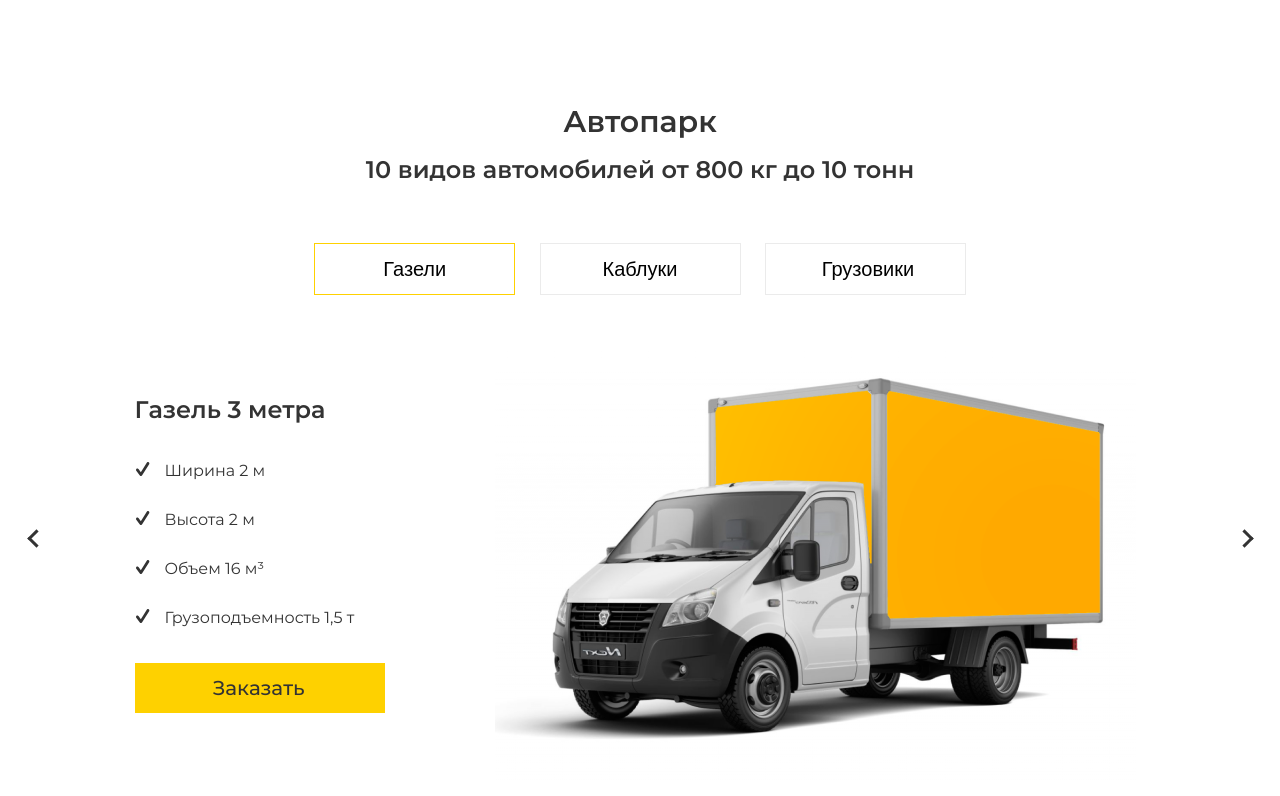
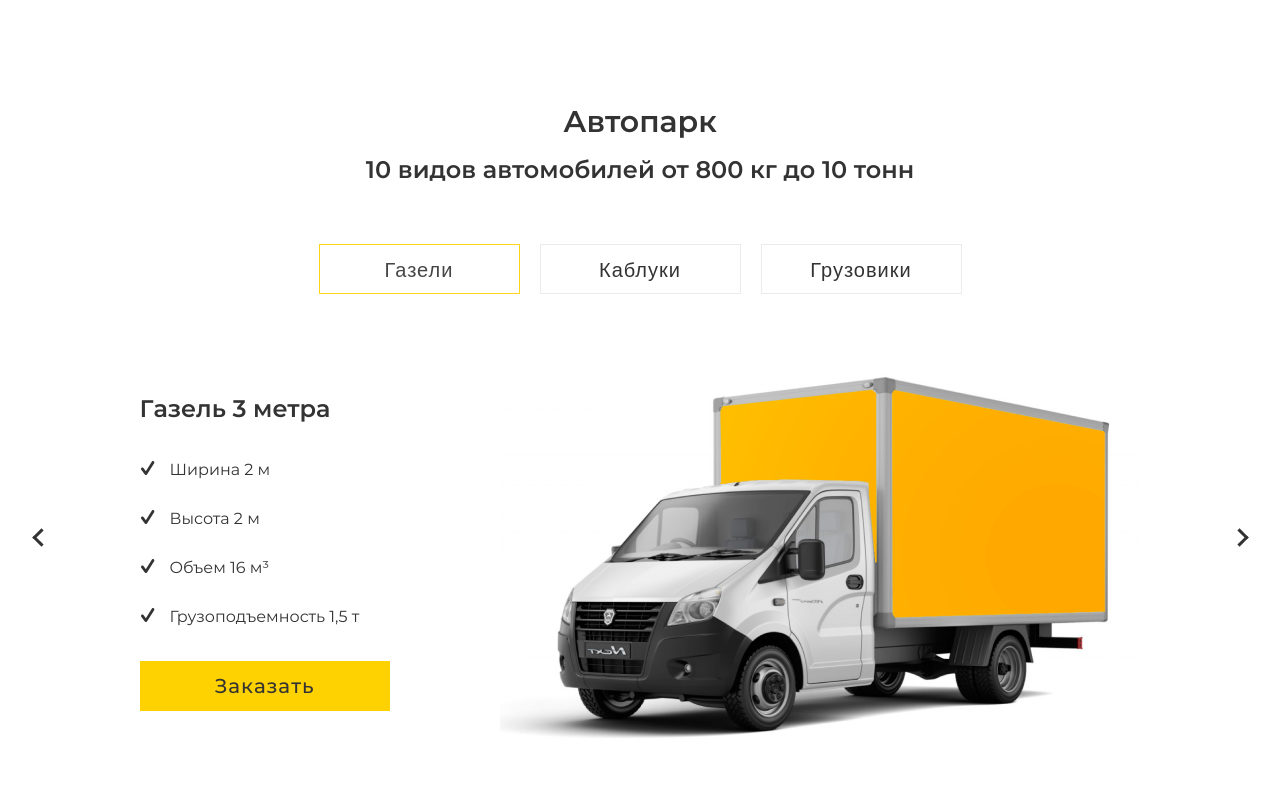
Before and after one commit to lugovczov/apartment-relocation-landing, a website: page index.html in a window 1280 px wide. Shown: the part 1914-2710 px from the top of the page. Drawn offline with Linux system fonts and the light colour scheme.

Commit message:
fix: refactor btns

```diff
--- a/index.html
+++ b/index.html
@@ -28,8 +28,8 @@
       <div class="header-info">
         <h1 class="header-info__title">Квартирные переезды</h1>
         <p class="header-info__subtitle">По Москве и области</p>
-        <div class="btn-wrapper header-info__button-order">
-          <button class="btn" type="button">Заказать</button>
+        <div class="header-info__button-wrapper">
+          <button class="btn btn_red" type="button">Заказать</button>
         </div>
          <!-- begin description-wrapper -->
         <div class="description-wrapper">
@@ -94,7 +94,7 @@
           <p class="price-item__text">2 грузчика</p>
           <p class="price-item__text">Переезд за 4 часа</p>
           <p class="price-item__value">8 490₽ </p>
-          <a class="order-btn">Заказать</a>
+          <a class="btn btn_yellow">Заказать</a>
         </div>
         <div class="price-item">
           <p class="site-subtitle price-item__title">2-комнатная кв-ра</p>
@@ -102,7 +102,7 @@
           <p class="price-item__text">2 грузчика</p>
           <p class="price-item__text">Переезд за 4 часа</p>
           <p class="price-item__value">10 990₽ </p>
-          <a class="order-btn">Заказать</a>
+          <a class="btn btn_yellow">Заказать</a>
         </div>
         <div class="price-item">
           <p class="site-subtitle price-item__title">3-комнатная кв-ра</p>
@@ -110,7 +110,7 @@
           <p class="price-item__text">2 грузчика</p>
           <p class="price-item__text">Переезд за 6 часов</p>
           <p class="price-item__value">16 490₽</p>
-          <a class="order-btn">Заказать</a>
+          <a class="btn btn_yellow">Заказать</a>
         </div>
       </div>
     </div>
@@ -120,10 +120,10 @@
     <div class="car-park" id="car-park">
       <h3 class="site-title">Автопарк</h3>
       <p class="site-subtitle">10 видов автомобилей от 800 кг до 10 тонн</p>
-      <div class="car-park__buttons-wrapper">
-        <button class="car-park__button active">Газели</button>
-        <button class="car-park__button">Каблуки</button>
-        <button class="car-park__button">Грузовики</button>
+      <div class="car-park__buttons-wrapper d-flex justify-center">
+        <button class="btn btn_small active">Газели</button>
+        <button class="btn btn_small">Каблуки</button>
+        <button class="btn btn_small">Грузовики</button>
       </div>
 <!-- TODO: slider -->
       <div class="car-park__wrapper">
@@ -137,7 +137,7 @@
             <li class="car-info-description__text">Объем 16 м³</li>
             <li class="car-info-description__text">Грузоподъемность 1,5 т</li>
           </ul>
-          <a class="order-btn">Заказать</a>
+          <a class="btn btn_yellow">Заказать</a>
         </div>
 
           <img class="car-photo" src="img/car_example.png" alt="" />
--- a/scss/car_park.scss
+++ b/scss/car_park.scss
@@ -8,24 +8,10 @@
   }
 
   &__buttons-wrapper {
-    margin-top: 59px;
-  }
+    margin-top: 60px;
 
-  &__button {
-    width: 201px;
-    padding: 13px 56px;
-    margin: 0 10px;
-    font-size: 20px;
-    font-weight: 500;
-    line-height: 24px;
-    background: transparent;
-    border: 1px solid $border-main-color;
-    transition: 0.1s ease-out;
-
-    &:hover,
-    &.active {
-      border: 1px solid $border-second-color;
-      transition: 0.1s ease-in;
+    .btn {
+      margin: 0 10px;
     }
   }
 }
@@ -35,7 +21,7 @@
   display: flex;
   align-items: center;
   justify-content: space-between;
-  width: 1011px;
+  width: 1001px;
   margin: 48px auto 0 auto;
   text-align: left;
 
@@ -55,7 +41,6 @@
     display: block;
     width: 641px;
     height: 453px;
-    margin-right: 10px;
   }
 }
 
@@ -81,7 +66,7 @@
     }
   }
 
-  .order-btn {
-    margin-top: 21px;
+  .btn {
+    margin-top: 20px;
   }
 }
--- a/scss/header.scss
+++ b/scss/header.scss
@@ -52,9 +52,7 @@
     font-weight: 600;
     line-height: 42px;
 
-    /* stylelint-disable */
     a {
-      /* stylelint-enable */
       color: $text-color;
       @include transition-out(0.2);
 
@@ -95,8 +93,22 @@
     line-height: 28px;
   }
 
-  &__button-order {
+  &__button-wrapper {
+    position: relative;
+    width: 304px;
+    height: 60px;
     margin: 48px 0 77px 1px;
+
+    &::after {
+      position: absolute;
+      top: 10px;
+      left: 10px;
+      z-index: 2;
+      width: 304px;
+      height: 60px;
+      content: '';
+      border: 1px solid $text-color-btn;
+    }
   }
 
   &__img-human {
--- a/scss/price.scss
+++ b/scss/price.scss
@@ -38,5 +38,9 @@
       border: 1px solid $main-color;
       @include transition-out(0.2);
     }
+
+    .btn {
+      margin-top: 52px;
+    }
   }
 }
--- a/scss/style.scss
+++ b/scss/style.scss
@@ -24,40 +24,57 @@ body {
 }
 
 .btn {
-  position: absolute;
+  position: relative;
+  display: block;
   z-index: 5;
-  width: 100%;
-  height: 100%;
-  font-size: 24px;
-  font-weight: 600;
-  line-height: 29px;
-  color: $text-color-btn;
+  width: 250px;
+  height: 50px;
+  background: transparent;
+  font-size: 20px;
+  color: $text-color;
+  font-weight: 500;
+  line-height: 50px;
   letter-spacing: 1px;
-  background: $main-btn-color;
-  border: none;
+  text-align: center;
+  border: 1px solid $text-color;
   @include transition-out(0.2);
 
-  &-wrapper {
-    position: relative;
+  &.active,
+  &:hover {
+    border: 1px solid $border-second-color;
+    cursor: pointer;
+    opacity: 0.9;
+    @include transition-in(0.2);
+  }
+
+  &_red {
     width: 304px;
     height: 60px;
+    color: $text-color-btn;
+    background: $main-btn-color;
+    font-size: 24px;
+    font-weight: 600;
+    border: none;
 
-    &::after {
-      position: absolute;
-      top: 10px;
-      left: 10px;
-      z-index: 2;
-      width: 304px;
-      height: 60px;
-      content: '';
-      border: 1px solid $text-color-btn;
+    &.active,
+    &:hover {
+      border: none;
     }
   }
 
-  &:hover {
-    cursor: pointer;
-    opacity: 0.9;
-    @include transition-in(0.2);
+  &_yellow {
+    background-color: $main-color;
+    border: none;
+
+    &.active,
+    &:hover {
+      border: none;
+    }
+  }
+
+  &_small {
+    width: 201px;
+    border-color: $border-main-color;
   }
 }
 
@@ -93,13 +110,14 @@ body {
   transform: rotate(225deg);
 }
 
-.order-btn {
-  display: block;
-  width: 250px;
-  padding: 13px 78px;
-  margin-top: 52px;
-  font-size: 20px;
-  font-weight: 500;
-  line-height: 24px;
-  background-color: $main-color;
+.d-flex {
+  display: -ms-flexbox;
+  display: -webkit-flex;
+  display: flex;
 }
+
+.justify-center {
+  -webkit-box-pack: center;
+  -ms-flex-pack: center;
+  justify-content: center;
+}
```
Also changed, not shown: css/car_park.css, css/header.css, css/price.css, css/style.css.
